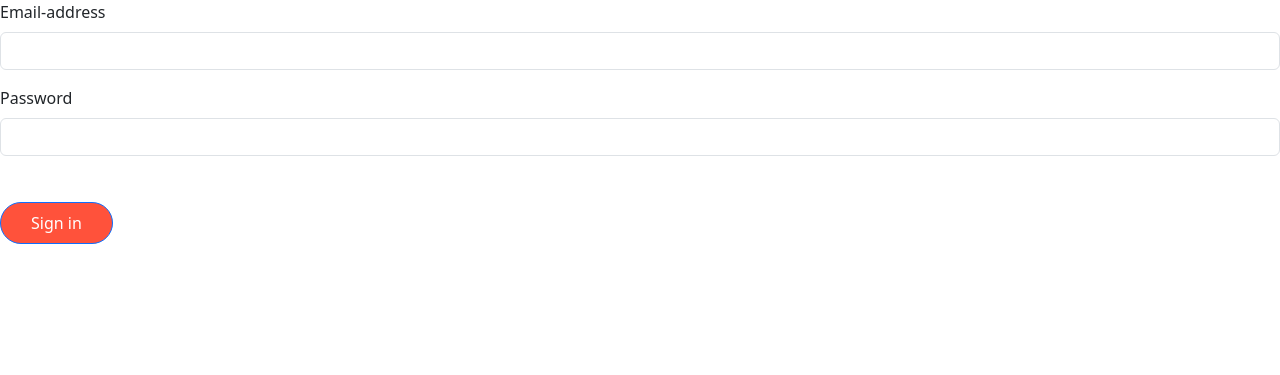
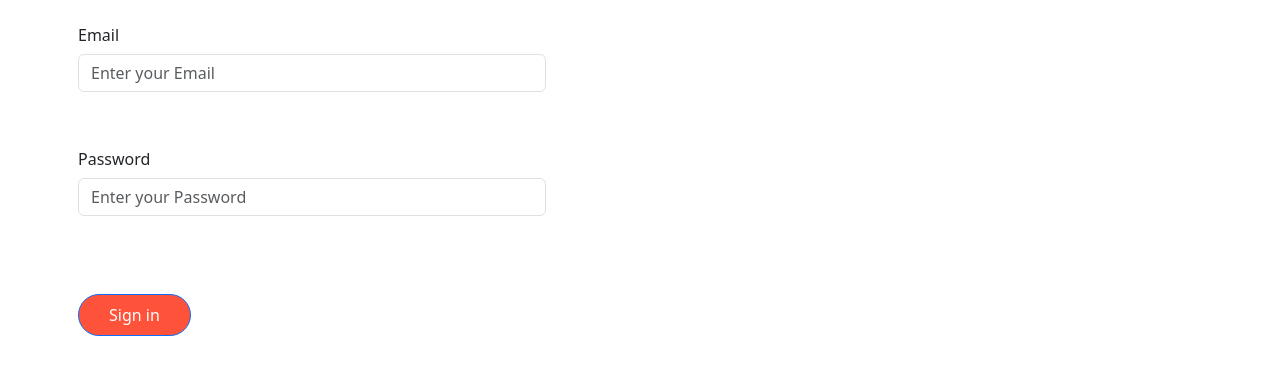
Before and after one commit to gachiza/onlineshop, a Django app: page /myecommerce/login/ in a window 1280 px wide. Shown: the top 375 px of the page. Run offline with Django 5.2, Linux system fonts and the light colour scheme.

Commit message:
changes(2)

```diff
--- a/myecommerce/templates/ecommerce/login.html
+++ b/myecommerce/templates/ecommerce/login.html
@@ -10,15 +10,20 @@
   </head>
   <body style="background-color:">
     <form method="POST" action="">
-        <div class="mb-3">
-          <label for="exampleInputEmail1" class="form-label">Email-address</label>
-          <input type="email" class="form-control" id="exampleInputemail1" aria-describedby="emailHelp">
-        </div>
-        <div class="mb-3">
-          <label for="exampleInputPassword1" class="form-label">Password</label>
-          <input type="password" class="form-control" id="exampleInputPassword1">
-        </div>
-        <button type="submit" class="btn btn-primary">Sign in</button>
+
+    </form>
+    <div class="container">
+      <div class="row d-flex justify-content-center">
+    <div class="column g-3">
+      <label for="inputEmail" class="col-sm-2 col-form-label">Email</label>
+      <div class="col-sm-5">
+        <input type="email" class="form-control" placeholder="Enter your Email" aria-label="Email">
+      </div><br><br>
+      <div class="col-sm-5">
+        <label for="inputPassword3" class="col-sm-2 col-form-label">Password</label>
+        <input type="text" class="form-control" placeholder="Enter your Password" aria-label="Password">
+      </div><br><br>
+        <button type="sign in" class="btn btn-primary">Sign in</button>
   </div>
 </form>
       </form>
```
Also changed, not shown: myecommerce/templates/ecommerce/registration.html (+35 -19 lines).
